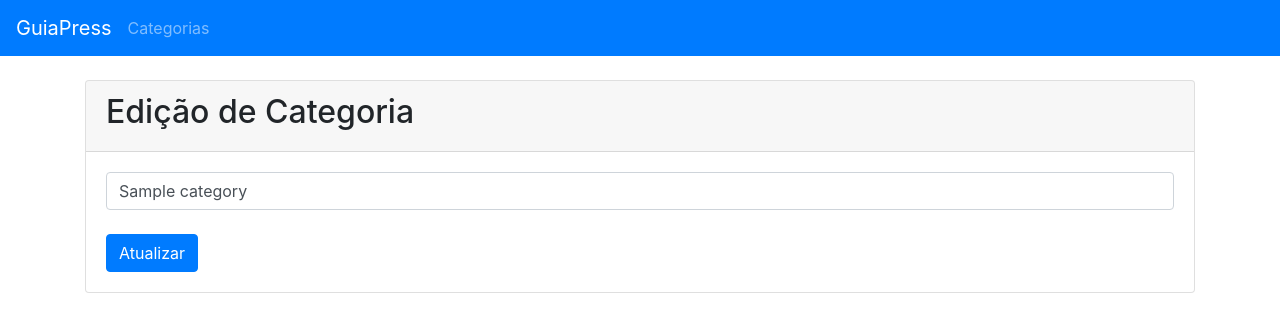
After one commit to luicil/nodejs-guiapress, a Node server app: page /admin/categories/edit/1 in a window 1280 px wide. The commit adds this page. Shown: the top 332 px of the page. Run offline with Node 20, Linux system fonts and the light colour scheme; tables that the repository leaves empty hold one stand-in row (values such as "Sample post"); some libraries are stand-ins or nearby versions.

Commit message:
edição

```diff
--- a/categories/controller/CategoriesController.js
+++ b/categories/controller/CategoriesController.js
@@ -16,6 +16,19 @@ router.get("/admin/categories", (req, res) =>{
         res.render("admin/categories/index",{categories});
     });
 });
+
+router.get("/admin/categories/edit/:id", (req, res) =>{
+    var id = req.params.id;
+    if(isNaN(id)){ res.redirect("/admin/categories"); }
+    Category.findByPk(id).then((categoria) =>{
+        if(categoria != undefined) {
+            res.render("admin/categories/edit", {categoria: categoria});
+        } else { res.redirect("/admin/categories"); }
+    }).catch((error) =>{
+        res.redirect("/admin/categories");
+    });
+});
+
 
 router.post("/categories/save", (req, res) =>{
     var title = req.body.title;
--- /dev/null
+++ b/views/admin/categories/edit.ejs
@@ -0,0 +1,20 @@
+<%- include("../../partials/header.ejs") %>
+<%- include("../../partials/navbar.ejs") %>
+    <body>
+        <div class="container">
+            <br>
+            <div class="card">
+                <div class="card-header">
+                    <h2>Edição de Categoria</h2>
+                </div>
+                <div class="card-body">
+                    <form method="POST" action="/categories/save">
+                        <input class="form-control" type="text" name="title" value="<%= categoria.title %>">
+                        <br>
+                        <button class="btn btn-primary">Atualizar</button>
+                    </form>
+                </div>
+            </div>
+        </div>
+    </body>
+<%- include("../../partials/footer.ejs") %>
--- a/views/admin/categories/index.ejs
+++ b/views/admin/categories/index.ejs
@@ -23,7 +23,7 @@
                             <th><%= categoria.title %></th>
                             <th><%= categoria.slug %></th>
                             <th>
-                                <button class="btn btn-warning">Editar</button>
+                                <a href="/admin/categories/edit/<%= categoria.id %>" class="btn btn-warning">Editar</a>
                                 <form method="POST" action="/categories/delete" style="display: inline;" onsubmit="confDel(event, this)">
                                     <input type="hidden" name="id" value="<%= categoria.id %>">
                                     <button class="btn btn-danger">Excluir</button>
```
